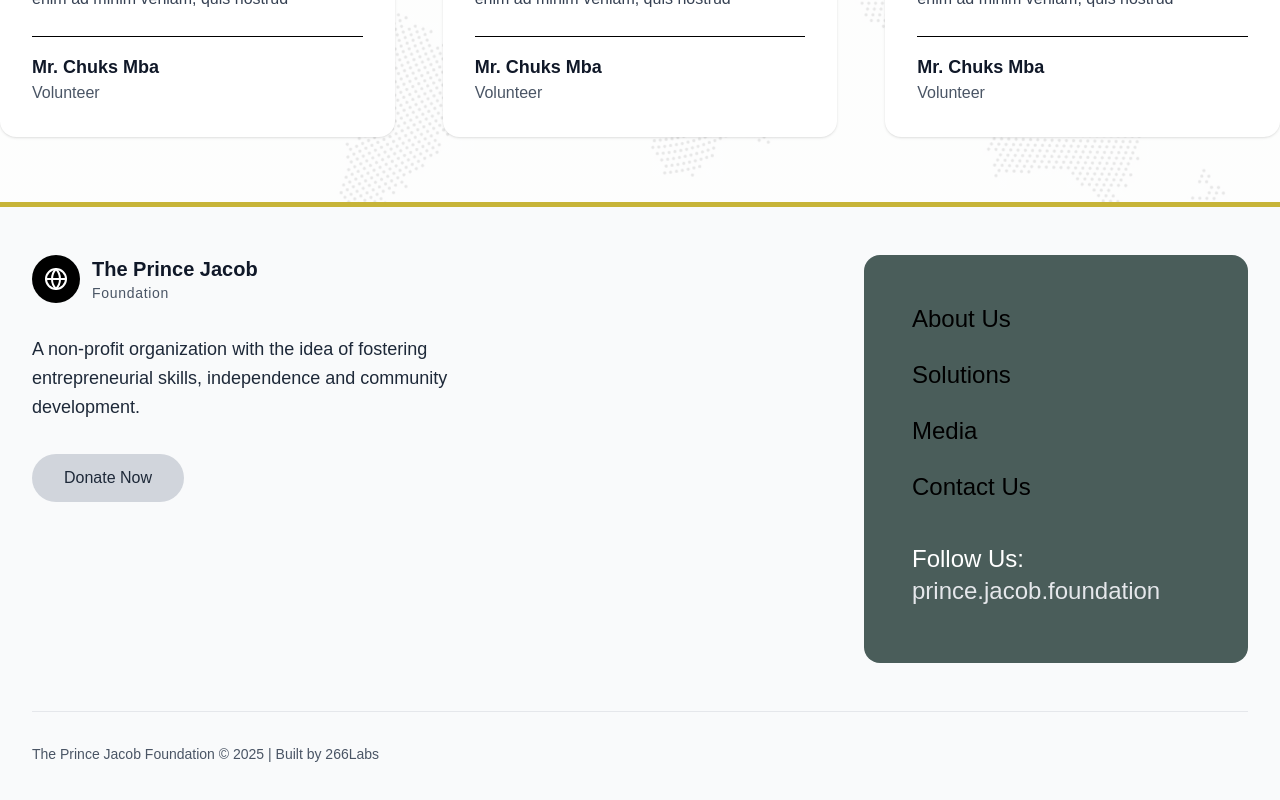
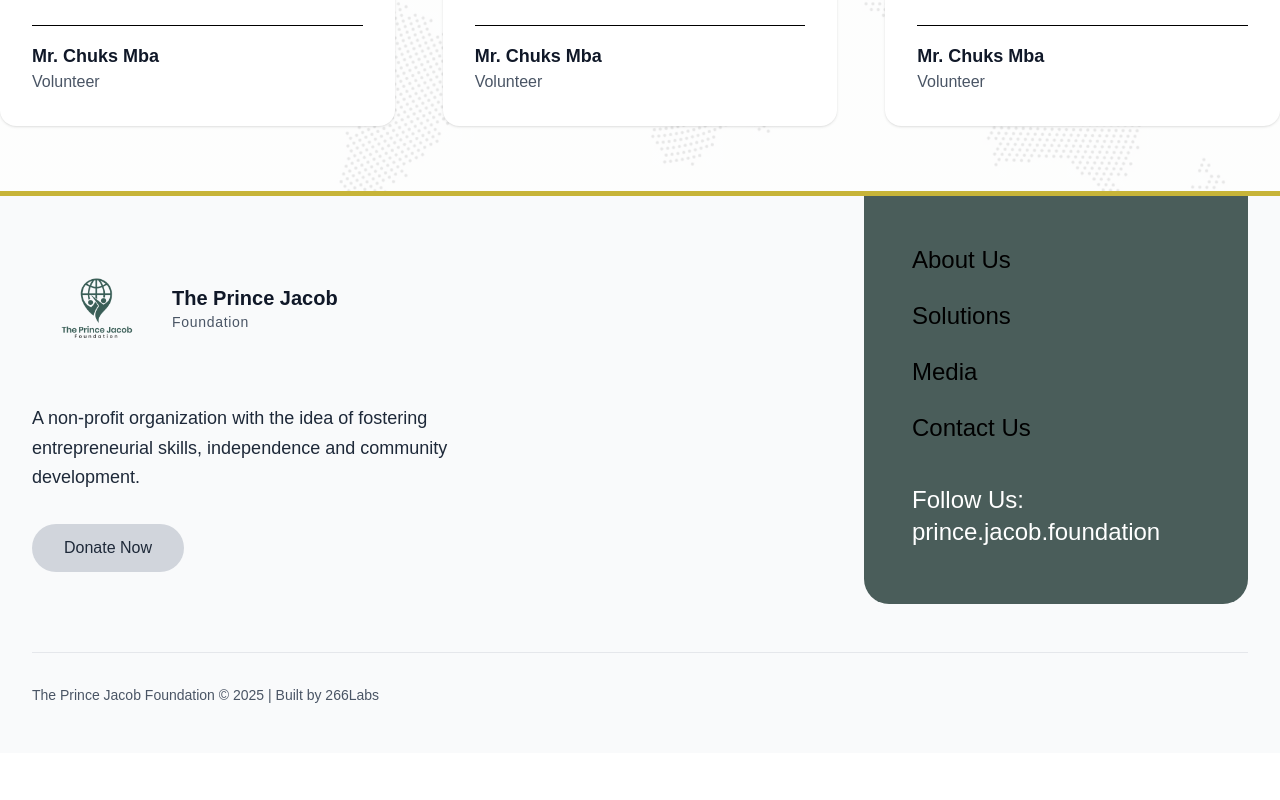
Before and after one commit to 3llack/tpj-project, a Next.js app: page / in a window 1280 px wide. Shown: the part 3464-4264 px from the top of the page. After the commit the page ends 4217 px from the top, so only its background shows below. Built offline with nearby package versions, Linux system fonts and the light colour scheme.

Commit message:
13 August - Homeset Desktop

```diff
--- a/src/app/components/layout/footer.js
+++ b/src/app/components/layout/footer.js
@@ -1,14 +1,8 @@
+'use client';
 import React from 'react';
-import { Globe } from 'lucide-react';
+import navLinks from '@/app/data/footerData.json'
 
 export default function Footer(){
-  const navigationLinks = [
-    'About Us',
-    'Solutions',
-    'Media',
-    'Contact Us'
-  ];
-
   return (
     <footer className="bg-gray-50 py-12 px-4 sm:px-6 lg:px-8">
       <div className="max-w-7xl mx-auto">
@@ -17,8 +11,8 @@ export default function Footer(){
           <div className="space-y-8">
             {/* Logo */}
             <div className="flex items-center space-x-3">
-              <div className="w-12 h-12 bg-black rounded-full flex items-center justify-center">
-                <Globe className="w-6 h-6 text-white" />
+              <div className="flex items-center justify-center">
+                <img src='/images/logo.png' className="w-32 h-32 text-white" />
               </div>
               <div>
                 <h3 className="text-xl font-bold text-gray-900">The Prince Jacob</h3>
@@ -33,21 +27,21 @@ export default function Footer(){
 
             {/* Donate Button */}
             <button className="bg-gray-300 hover:bg-gray-400 text-gray-800 font-medium px-8 py-3 rounded-full transition-colors duration-300">
-              Donate Now
+              <a href=''>Donate Now</a>
             </button>
           </div>
 
           {/* Right Section - Navigation Card */}
           <div className="flex justify-center lg:justify-end">
-            <div className="bg-forest-green p-8 lg:p-12 rounded-2xl w-full max-w-sm">
+            <div className="bg-forest-green p-8 lg:p-12 w-full max-w-sm footer-card">
               <nav className="space-y-6">
-                {navigationLinks.map((link, index) => (
+                {navLinks.map((link) => (
                   <a
-                    key={index}
-                    href="#"
+                    key={link.id}
+                    href={link.href}
                     className="block text-white text-xl lg:text-2xl font-normal hover:text-gray-200 transition-colors duration-300"
                   >
-                    {link}
+                    {link.name}
                   </a>
                 ))}
 
@@ -55,9 +49,11 @@ export default function Footer(){
                 <div className="pt-4">
                   <p className="text-white text-xl lg:text-2xl font-normal mb-2">
                     Follow Us:{' '}
-                    <span className="text-gray-200 font-light">
-                      prince.jacob.foundation
-                    </span>
+                    <a
+                      href='https://www.instagram.com/prince.jacob.foundation?igsh=MXQ4NmJqcjV0bjJ3Nw=='
+                      target='_blank'
+                      className='text-white'
+                    >prince.jacob.foundation</a>
                   </p>
                 </div>
               </nav>
@@ -69,7 +65,7 @@ export default function Footer(){
         <div className="mt-12 pt-8 border-t border-gray-200">
           <p className="text-gray-600 text-sm">
             The Prince Jacob Foundation © 2025 | Built by{' '}
-            <span className="font-medium">266Labs</span>
+            <span className="font-medium"><a href='https://266labs.netlify.app' target='_blank'>266Labs</a></span>
           </p>
         </div>
       </div>
--- a/src/app/components/layout/foundationSection.js
+++ b/src/app/components/layout/foundationSection.js
@@ -1,6 +1,6 @@
 'use client';
 import React from "react";
-import opportunity from "@/app/data/cardData.json"
+import opportunity from "@/app/data/foundationData.json"
 
 export default function foundationSection() {
   return(
@@ -19,9 +19,9 @@ export default function foundationSection() {
 
           {/* Card Section */}
            <div className="grid grid-cols-1 md:grid-cols-2 lg:grid-cols-4 gap-8">
-            {opportunity.map((opportunity, index) => (
+            {opportunity.map((opportunity) => (
               <div
-                key={index}
+                key={opportunity.id}
                 className="bg-white rounded-xl p-6 sm:p-8 text-center transition-all duration-300 hover:shadow-lg hover:-translate-y-1 shadow-sm"
               >
                 {/* Icon Circle */}
--- a/src/app/components/layout/nav.js
+++ b/src/app/components/layout/nav.js
@@ -67,7 +67,7 @@ export default function Nav() {
             <div className="flex items-center">
               <Image
                 src="/images/logo.png"
-                className="w-28 md:w-[270px]"
+                className="w-28 md:w-[135px]"
                 width={logoSize.width}
                 height={logoSize.height}
                 alt="the prince jacob foundation"
--- /dev/null
+++ b/src/app/data/footerData.json
@@ -0,0 +1,22 @@
+[
+  {
+    "id": "1",
+    "name": "About Us",
+    "href": "#"
+  },
+  {
+    "id": "2",
+    "name": "Solutions",
+    "href": "#"
+  },
+  {
+    "id": "3",
+    "name": "Media",
+    "href": "#"
+  },
+  {
+    "id": "4",
+    "name": "Contact Us",
+    "href": "#"
+  }
+]
--- a/src/app/data/cardData.json
+++ b/src/app/data/foundationData.json
@@ -1,5 +1,6 @@
 [
   {
+    "id": "1",
     "icon": "/images/people-arrows.svg",
     "title": "Refer a Child",
     "description": "Give a child the gift of education and opportunity. Your support provides access to learning, mentorship, and a brighter future.",
@@ -8,6 +9,7 @@
     "iconColor": "text-warm-yellow"
   },
   {
+    "id": "2",
     "icon": "/images/handshake.svg",
     "title": "Partner With Us",
     "description": "Give a child the gift of education and opportunity. Your support provides access to learning, mentorship, and a brighter future.",
@@ -16,6 +18,7 @@
     "iconColor": "text-forest-green"
   },
   {
+    "id": "3",
     "icon": "/images/med-hand.svg",
     "title": "Volunteer",
     "description": "Give a child the gift of education and opportunity. Your support provides access to learning, mentorship, and a brighter future.",
@@ -24,6 +27,7 @@
     "iconColor": "text-warm-yellow"
   },
   {
+    "id": "4",
     "icon": "/images/dollar.svg",
     "title": "Fund Programme",
     "description": "Give a child the gift of education and opportunity. Your support provides access to learning, mentorship, and a brighter future.",
--- a/src/app/globals.css
+++ b/src/app/globals.css
@@ -52,11 +52,11 @@ a {
   }
 }
 
-@media (max-width: 950px){
+/* @media (max-width: 950px){
   body{
     display: none;
   }
-}
+} */
 
 .cta{
   background: linear-gradient(90deg, rgba(255,240,133,0.9) 0%, rgba(255,240,133,0.9) 100%), url(/images/cta-bg.webp);
@@ -90,6 +90,12 @@ a {
   margin-bottom: 65px;
 }
 
+.footer-card{
+  margin-top: -48px;
+  border-bottom-left-radius: 25px;
+  border-bottom-right-radius: 25px;
+}
+
 /*** scroll ***/
 .back-to-top {
   position: fixed;
--- a/src/app/layout.js
+++ b/src/app/layout.js
@@ -1,7 +1,6 @@
 import "./globals.css";
 import Nav from "./components/layout/nav.js";
 import Footer from "./components/layout/footer.js"
-import { icons } from "lucide-react";
 
 export const metadata = {
   title: "The Prince Jacob Foundation",
@@ -18,7 +17,6 @@ export const metadata = {
     "volunteer foundation",
     "sponsor"
   ],
-  themeColor: "#000000",
   metadataBase: new URL("https://theprincejacobfoundation.netlify.app"),
   alternates: {
     canonical: "/"
```
Also changed, not shown: public/images/20250630_125034.png (deleted), public/images/logo.png.
